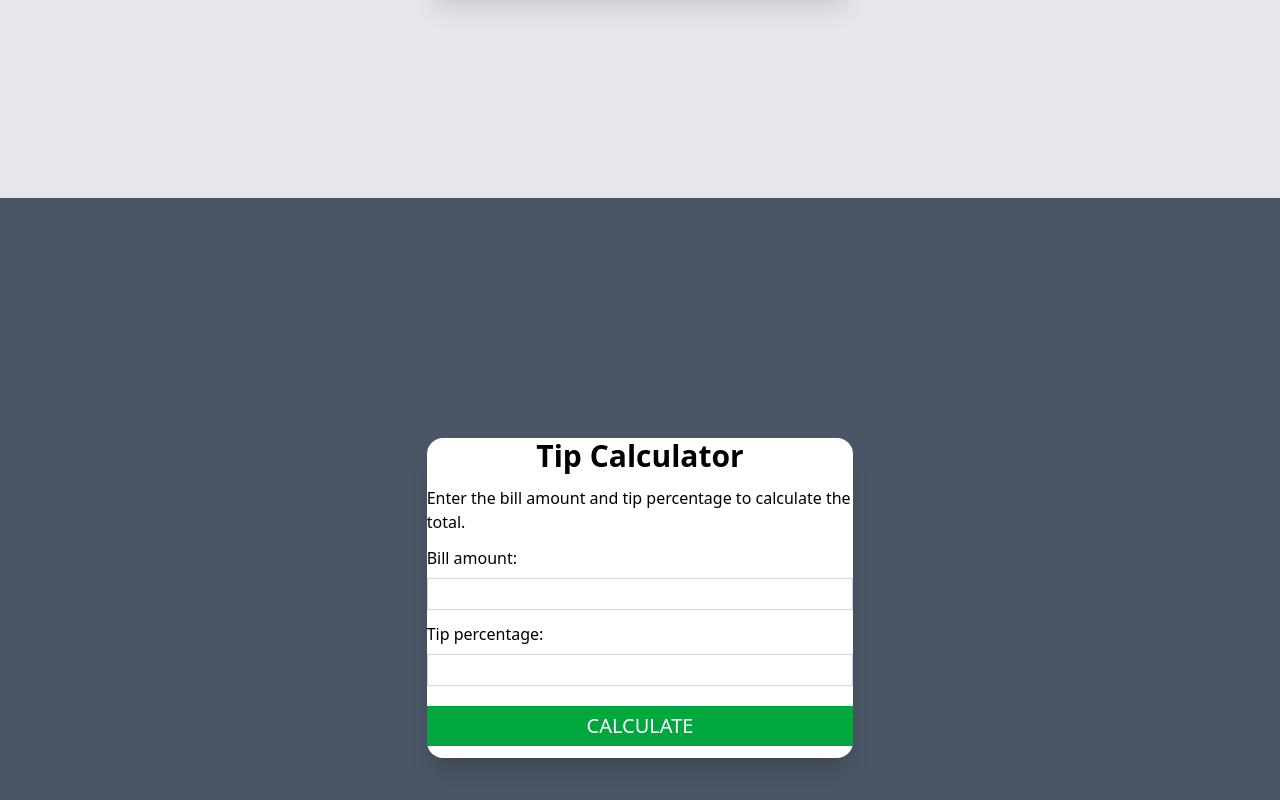
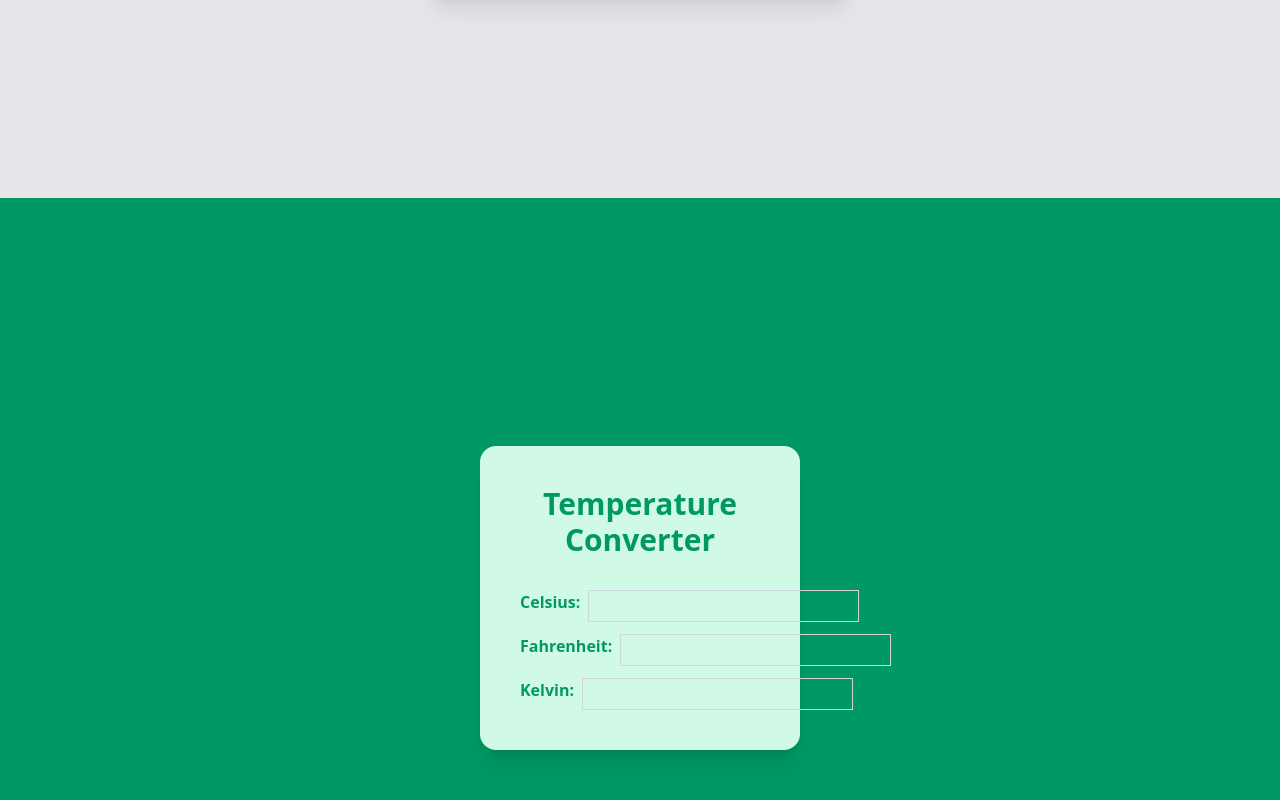
Before and after one commit to MyronyukNestor/react-mini-projects, a React app: page / in a window 1280 px wide. Shown: the part 602-1402 px from the top of the page. Built offline with nearby package versions, Linux system fonts and the light colour scheme; the HTML template or start-up script is replaced by a standard one.

Commit message:
added temperature converter project

```diff
--- a/src/App.jsx
+++ b/src/App.jsx
@@ -7,7 +7,7 @@ const App = () => {
       <div className="h-screen flex justify-center items-center bg-gray-200">
         <TipCalculator />
       </div>
-      <div className="h-screen flex justify-center items-center bg-gray-600">
+      <div className="h-screen flex justify-center items-center bg-emerald-600">
         <TemperatureConverter />
       </div>
     </div>
--- a/src/TemperatureConverter/TemperatureConverter.jsx
+++ b/src/TemperatureConverter/TemperatureConverter.jsx
@@ -1,39 +1,92 @@
+import { useState } from "react";
 
 const TemperatureConverter = () => {
+  const [celsius, setCelsius] = useState("");
+  const [fahrenheit, setFahrenheit] = useState("");
+  const [kelvin, setKelvin] = useState("");
+
+  const convert = (e) => {
+    const value = e.target.value;
+    const name = e.target.name;
+
+    if (value === "" || value === "-") {
+      setCelsius("");
+      setFahrenheit("");
+      setKelvin("");
+      return;
+    }
+
+    const numValue = parseFloat(value);
+
+    if (name === "celsius") {
+      setCelsius(value);
+      setFahrenheit(((numValue * 9) / 5 + 32).toFixed(2));
+      setKelvin((numValue + 273.15).toFixed(2));
+    } else if (name === "fahrenheit") {
+      setFahrenheit(value);
+      setCelsius((((numValue - 32) * 5) / 9).toFixed(2));
+      setKelvin((((numValue - 32) * 5) / 9 + 273.15).toFixed(2));
+    } else if (name === "kelvin") {
+      setKelvin(value);
+      setCelsius((numValue - 273.15).toFixed(2));
+      setFahrenheit((((numValue - 273.15) * 9) / 5 + 32).toFixed(2));
+    }
+  };
+
   return (
-        <div className="w-1/3 rounded-2xl bg-white shadow-xl">
-      <form className="flex flex-col gap-3" >
-        <h1 className=" text-center text-3xl font-bold">Tip Calculator</h1>
-        <p>Enter the bill amount and tip percentage to calculate the total.</p>
-        <label className="flex flex-col gap-2" htmlFor="bill">
-          Bill amount:
+    <div className="w-1/4 rounded-2xl bg-emerald-100 shadow-xl p-10">
+      <form className="flex flex-col gap-3">
+        <h1 className=" text-center text-3xl font-bold text-emerald-600 mb-5">
+          Temperature Converter
+        </h1>
+        <label
+          className="flex justify-between gap-2 text-emerald-600 font-semibold"
+          htmlFor="Celsius"
+        >
+          Celsius:
           <input
+            value={celsius}
+            onChange={convert}
             className="border border-gray-300 h-8 px-3"
             type="number"
-            name="bill"
-            id="bill"
+            name="celsius"
+            id="celsius"
+            step="any"
           />
         </label>
-        <label className="flex flex-col gap-2" htmlFor="percentage">
-          Tip percentage:
+        <label
+          className="flex justify-between gap-2 text-emerald-600 font-semibold"
+          htmlFor="Fahrenheit"
+        >
+          Fahrenheit:
           <input
+            value={fahrenheit}
+            onChange={convert}
             className="border border-gray-300 h-8 px-3"
             type="number"
-            name="percentage"
-            id="percentage"
+            name="fahrenheit"
+            id="fahrenheit"
+            step="any"
           />
         </label>
-        <button
-          type="submit"
-          className="mt-2 bg-green-600 hover:bg-green-700 h-10 text-white text-xl cursor-pointer duration-200"
+        <label
+          className="flex justify-between gap-2 text-emerald-600 font-semibold"
+          htmlFor="Kelvin"
         >
-          CALCULATE
-        </button>
+          Kelvin:
+          <input
+            value={kelvin}
+            onChange={convert}
+            className="border border-gray-300 h-8 px-3"
+            type="number"
+            name="kelvin"
+            id="kelvin"
+            step="any"
+          />
+        </label>
       </form>
-      <p className="mt-3">
-      </p>
     </div>
-  )
-}
+  );
+};
 
-export default TemperatureConverter
+export default TemperatureConverter;
```
